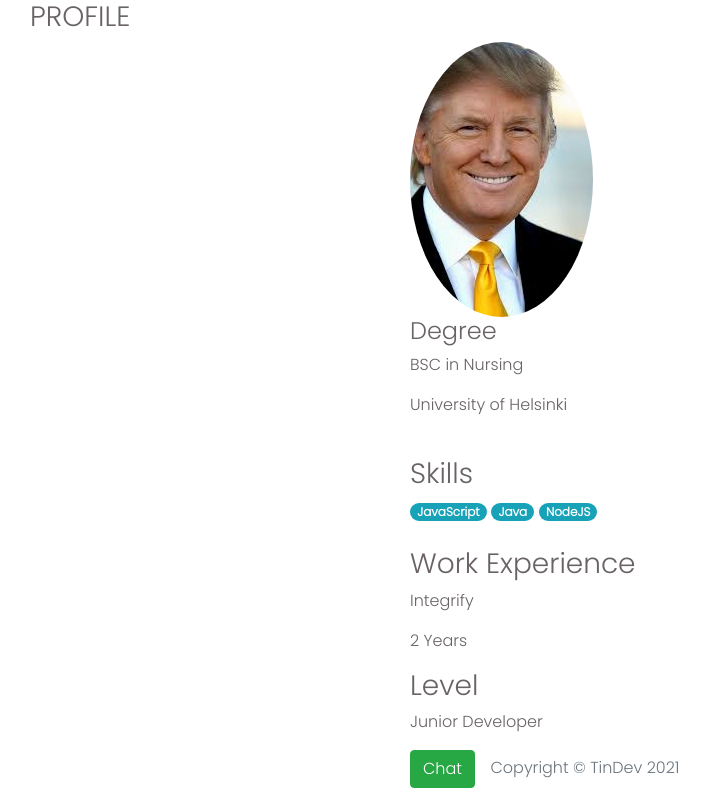
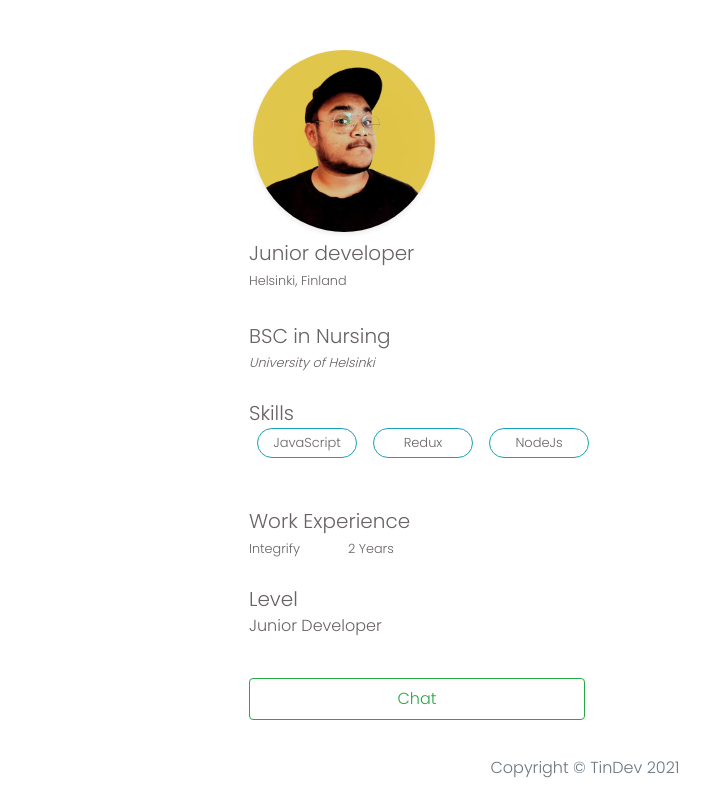
Before and after one commit to khumair/Tindev-Frontend, a React (Create React App) app: page /jobseeker/profile in a window 1280 px wide. Shown: the whole page, without its empty margins (55-764 px from the left). Built offline with nearby package versions, Linux system fonts and the light colour scheme.

Commit message:
Cleaned Up Profile Page

```diff
--- a/src/components/CustomSkill/index.tsx
+++ b/src/components/CustomSkill/index.tsx
@@ -1,12 +1,12 @@
-type CustomSkillTypes = {
-  skill: string[]
+export type CustomSkillTypes = {
+  skill: string
   className?: string
 }
 
 const CustomSkill = ({ skill, ...otherProps }: CustomSkillTypes) => {
   return (
     <div
-      className="rounded-pill border border-secondary mx-2 text-center custom-skill"
+      className="rounded-pill border border-info mx-2 text-center p-1 custom-skill"
       {...otherProps}
     >
       <span className="m-auto">{skill}</span>
--- a/src/pages/Profile/Profile.scss
+++ /dev/null
@@ -1,7 +0,0 @@
-.container {
-  margin-top: 20em;
-}
-.education {
-  display: flex;
-  flex-direction: column;
-}
--- a/src/pages/Profile/index.tsx
+++ b/src/pages/Profile/index.tsx
@@ -1,43 +1,52 @@
 import React from 'react'
-import profile from './download.jpeg'
-import { Container, Row, Col, Image, Badge, Button } from 'react-bootstrap'
+import Image from 'react-bootstrap/Image'
+
+import CustomSkill from '../../components/CustomSkill'
+import profileImg from '../../media/profile-img.svg'
+
 const Profile = () => {
   return (
-    <Container className="container">
-      <h3>PROFILE</h3>
-      <Row className="justify-content-md-center">
-        <Col xs={12} md={4}>
-          <Image src={profile} roundedCircle />
-          <h4>Degree</h4>
-          <div className="education">
-            <p className="education__title">BSC in Nursing</p>
-            <p className="education__unversity">University of Helsinki</p>
-          </div>
-          <br />
-          <div className="skills-lists">
-            <h3>Skills</h3>
-            <Badge pill variant="info">
-              JavaScript
-            </Badge>{' '}
-            <Badge pill variant="info">
-              Java
-            </Badge>{' '}
-            <Badge pill variant="info">
-              NodeJS
-            </Badge>{' '}
-          </div>
-          <br />
-          <div className="work-experience">
-            <h3>Work Experience</h3>
-            <p className="work-experience__title">Integrify</p>
-            <p className="work-experience__period">2 Years</p>
-          </div>
-          <h3>Level</h3>
-          <p>Junior Developer</p>
-          <Button variant="success">Chat</Button>
-        </Col>
-      </Row>
-    </Container>
+    <div className="profile-page p-5">
+      <Image src={profileImg} roundedCircle />
+
+      <p className="pb-3">
+        <strong className="lead">Junior developer</strong>
+        <br />
+        <small>Helsinki, Finland</small>
+      </p>
+
+      <span className="h5">BSC in Nursing</span>
+      <br />
+      <small>
+        <em>University of Helsinki</em>
+      </small>
+
+      <br />
+      <br />
+
+      <span className="lead">Skills</span>
+      <div className="d-flex">
+        <CustomSkill skill="JavaScript" />
+        <CustomSkill skill="Redux" />
+        <CustomSkill skill="NodeJs" />
+      </div>
+      <br />
+      <br />
+
+      <span className="lead">Work Experience</span>
+      <div>
+        <small className="pr-5">Integrify</small>
+        <small>2 Years</small>
+      </div>
+      <br />
+
+      <span className="lead">Level</span>
+      <p>Junior Developer</p>
+      <br />
+      <button className="btn btn-outline-success  mr-4 w-50 py-2 p-0">
+        Chat
+      </button>
+    </div>
   )
 }
 export default Profile
--- a/src/scss/_mobile.scss
+++ b/src/scss/_mobile.scss
@@ -1,6 +1,9 @@
 @media screen and (max-width: 767px) {
   .hide-md {
     display: none !important;
+  }
+  .custom-skill {
+    min-width: unset;
   }
 }
 
--- a/src/scss/styles.scss
+++ b/src/scss/styles.scss
@@ -16,7 +16,10 @@ body {
 .card-text {
   color: #ddd;
 }
-
+.profile-page {
+  margin: auto;
+  width: 60%;
+}
 .container {
   height: 95vh;
 }
@@ -77,6 +80,7 @@ a:hover {
 }
 
 .custom-skill {
+  font-size: small;
   width: fit-content;
   min-width: 100px;
 }
```
Also changed, not shown: src/media/profile-img.svg (added), src/pages/Profile/download.jpeg (deleted).
